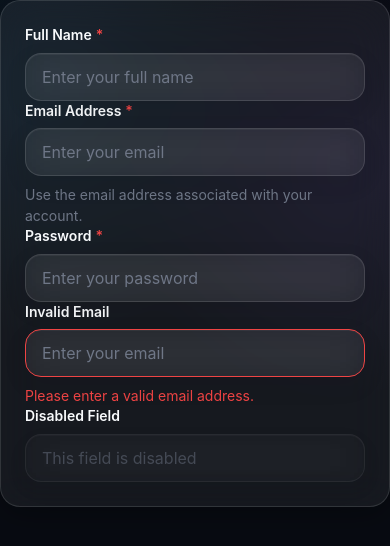
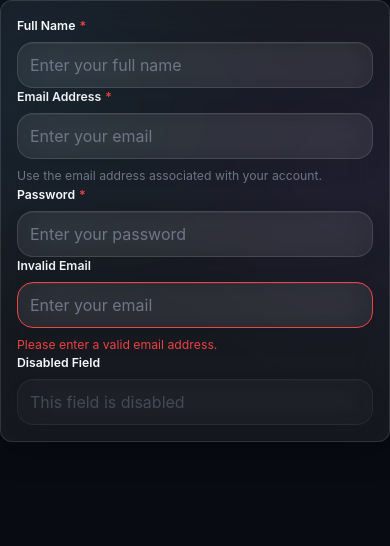
Before and after one commit to SANKAR-P2000/AI-Civic-Intelligence-Platform, a React app in the folder frontend/: page / in a window 390 px wide. Shown: the top 546 px of the page. Built offline with nearby package versions, Linux system fonts and the light colour scheme; the HTML template or start-up script is replaced by a standard one.

Commit message:
feat(frontend): add responsive design system

```diff
--- a/frontend/src/App.css
+++ b/frontend/src/App.css
@@ -4,3 +4,50 @@
   gap: var(--space-5);
   width: min(100%, 560px);
 }
+.app-shell {
+  width: 100%;
+  min-height: 100vh;
+  padding: 24px;
+}
+
+.app-content {
+  width: 100%;
+  max-width: 1440px;
+  margin: 0 auto;
+}
+
+/* ========================================
+   TABLET
+   ======================================== */
+
+@media (max-width: 1024px) {
+  .app-shell {
+    padding: 20px;
+  }
+}
+
+/* ========================================
+   MOBILE
+   ======================================== */
+
+@media (max-width: 768px) {
+  .app-shell {
+    padding: 16px;
+  }
+}
+
+/* ========================================
+   SMALL MOBILE
+   ======================================== */
+
+@media (max-width: 425px) {
+  .app-shell {
+    padding: 12px;
+  }
+}
+
+@media (max-width: 360px) {
+  .app-shell {
+    padding: 10px;
+  }
+}
--- a/frontend/src/components/ui/GlassCard.css
+++ b/frontend/src/components/ui/GlassCard.css
@@ -36,3 +36,16 @@
   box-shadow: var(--glass-shadow-hover);
   transform: translateY(-2px);
 }
+@media (max-width: 768px) {
+  .glass-card {
+    border-radius: var(--radius-lg);
+    padding: var(--space-5);
+  }
+}
+
+@media (max-width: 425px) {
+  .glass-card {
+    padding: var(--space-4);
+    border-radius: var(--radius-md);
+  }
+}
--- a/frontend/src/components/ui/Input.css
+++ b/frontend/src/components/ui/Input.css
@@ -99,3 +99,21 @@
   font-size: var(--font-size-sm);
   line-height: 1.5;
 }
+@media (max-width: 768px) {
+  .aicip-field__input {
+    min-height: 46px;
+    font-size: 16px;
+  }
+}
+
+@media (max-width: 425px) {
+  .aicip-field {
+    gap: var(--space-2);
+  }
+
+  .aicip-field__input {
+    min-height: 46px;
+    padding-left: var(--space-3);
+    padding-right: var(--space-3);
+  }
+}
--- a/frontend/src/index.css
+++ b/frontend/src/index.css
@@ -353,3 +353,78 @@ ol {
     font-size: var(--font-size-xl);
   }
 }
+/* ========================================
+   AICIP RESPONSIVE FOUNDATION
+   ======================================== */
+
+html {
+  width: 100%;
+  min-width: 320px;
+  overflow-x: hidden;
+}
+
+body {
+  width: 100%;
+  min-width: 320px;
+  overflow-x: hidden;
+}
+
+img,
+svg,
+video {
+  max-width: 100%;
+  height: auto;
+}
+
+button,
+input,
+textarea,
+select {
+  max-width: 100%;
+}
+
+button,
+input,
+textarea,
+select {
+  font: inherit;
+}
+
+/* ========================================
+   RESPONSIVE TYPOGRAPHY
+   ======================================== */
+
+@media (max-width: 1024px) {
+  html {
+    font-size: 15px;
+  }
+}
+
+@media (max-width: 768px) {
+  html {
+    font-size: 14px;
+  }
+}
+
+@media (max-width: 425px) {
+  html {
+    font-size: 14px;
+  }
+}
+
+/* ========================================
+   TOUCH TARGET FOUNDATION
+   ======================================== */
+
+@media (max-width: 768px) {
+  button,
+  [role="button"] {
+    min-height: 44px;
+  }
+
+  input,
+  textarea,
+  select {
+    min-height: 44px;
+  }
+}
```
Also changed, not shown: frontend/src/components/ui/Button.css (+18 -0 lines), 1 other file (tests, documents, lock files or other folders).
